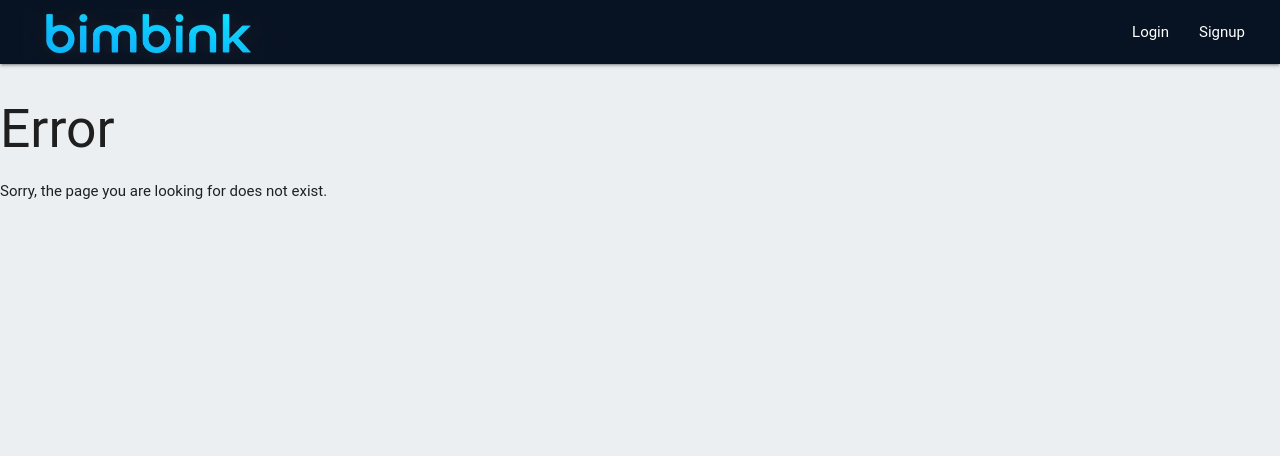
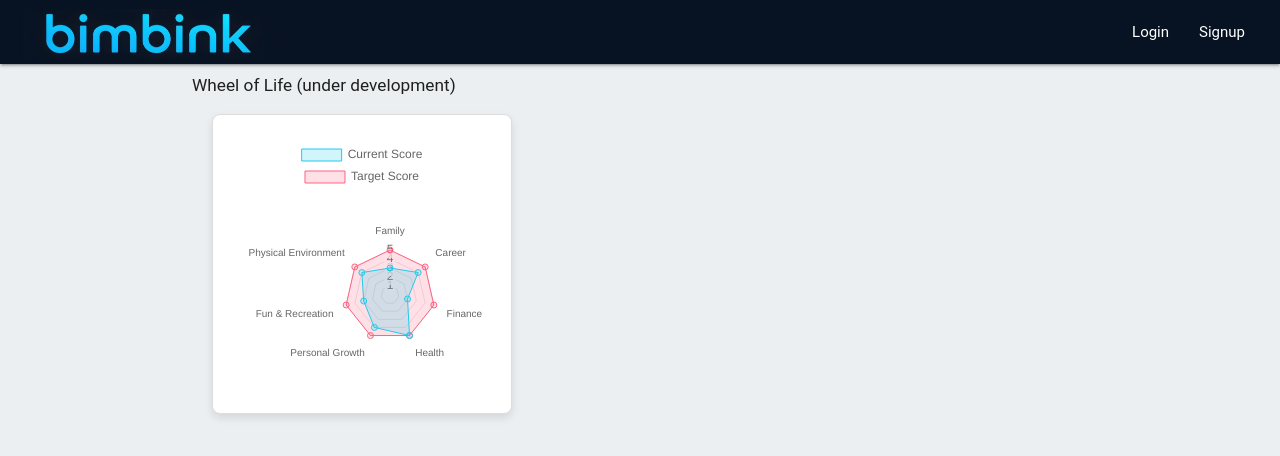
Before and after one commit to alexgalkin/goal-tracking, a React app in the folder bimbink-web-app/: page /wheel-of-life in a window 1280 px wide. Shown: the top 456 px of the page. Built offline with nearby package versions, Linux system fonts and the light colour scheme; no server answers; what reactfire would draw is missing.

Commit message:
feat: added placeholder for the wheel of life section

```diff
--- a/bimbink-web-app/src/components/App.js
+++ b/bimbink-web-app/src/components/App.js
@@ -8,6 +8,7 @@ import Profile from './Profile';
 import ErrorPage from './ErrorPage';
 import PointBGoals from './PointBGoals';
 import MyWishes from './MyWishes';
+import WheelOfLife from './WheelOfLife';
 
 const App = () => {
   const [user, setUser] = useState(null);
@@ -31,6 +32,7 @@ const App = () => {
               <>
                 <li><Link to="/point-b-goals">Point B Goals</Link></li>
                 <li><Link to="/my-wishes">108 Wishes</Link></li>
+                <li><Link to="/wheel-of-life">Wheel Of Life</Link></li>
                 <li><Link to="/profile">Profile</Link></li>
               </>
             ) : (
@@ -61,6 +63,9 @@ const App = () => {
         <Route path="/my-wishes">
           <MyWishes />
         </Route>
+        <Route path="/wheel-of-life">
+          <WheelOfLife />
+        </Route>
         <Route component={ErrorPage} />
       </Switch>
     </Router>
--- /dev/null
+++ b/bimbink-web-app/src/components/WheelOfLife.js
@@ -0,0 +1,19 @@
+// src/components/WheelOfLife.js
+import React from 'react';
+import RadarChart from './RadarChart';
+import '../styles/PointBGoals.css'; // Reuse the same styles
+
+const WheelOfLife = () => {
+  return (
+    <div className="container">
+      <h6>Wheel of Life (under development)</h6>
+      <div className="card">
+        <div className="card-content">
+          <RadarChart />
+        </div>
+      </div>
+    </div>
+  );
+};
+
+export default WheelOfLife;
```
